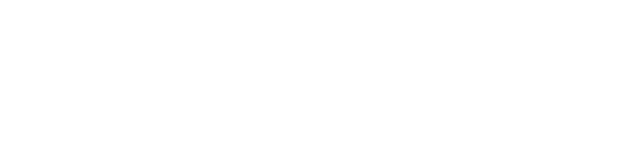
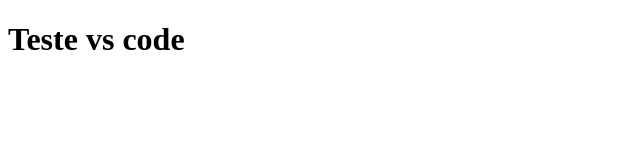
Before and after one commit to Alycson-Moreira/Palindromo, a plain HTML site: page index.html in a window 1280 px wide. Shown: the whole page, without its empty margins (0-640 px from the left). Drawn offline with Linux system fonts and the light colour scheme.

Commit message:
Update index.html

```diff
--- a/index.html
+++ b/index.html
@@ -7,6 +7,6 @@
     <title>Palindromo</title>
 </head>
 <body>
-
+    <h1>Teste vs code</h1>
 </body>
 </html>
```
